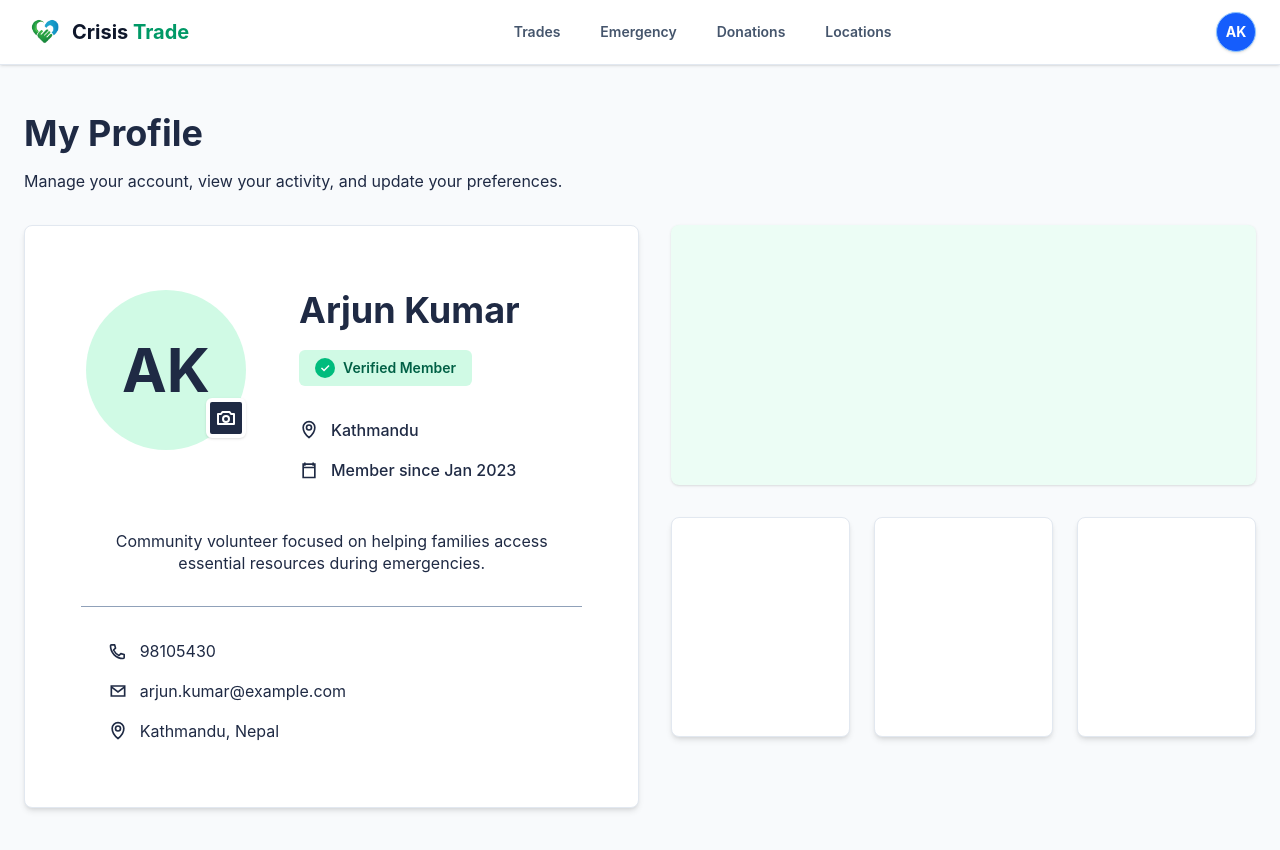
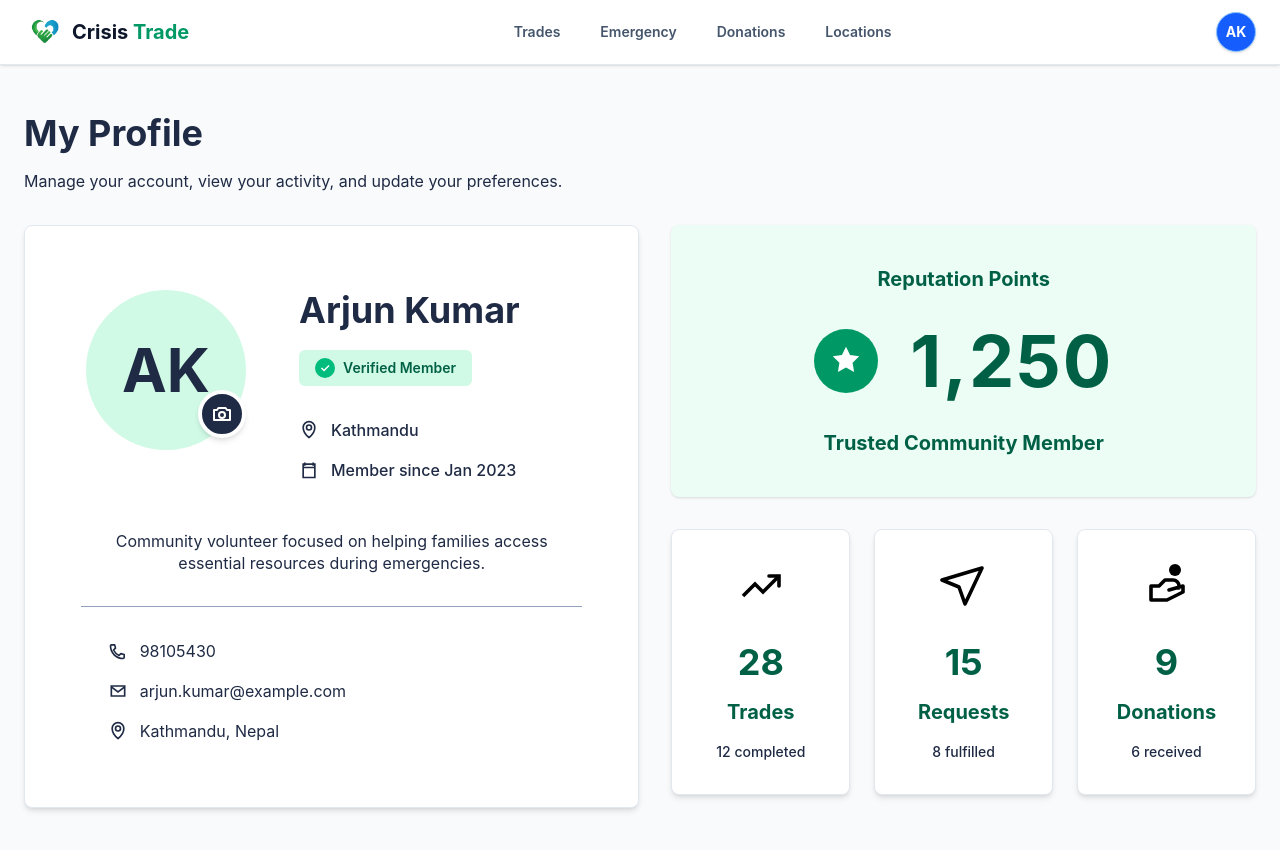
Before and after one commit to FreddieTheObserver/hackathon-crisistrade, a React (Vite) app in the folder frontend/: page /profile in a window 1280 px wide. Shown: the top 850 px of the page. Built offline with nearby package versions, Linux system fonts and the light colour scheme; no server answers.

Commit message:
874 - Add full layout text profile

```diff
--- a/frontend/src/modules/profile/pages/ProfilePage.tsx
+++ b/frontend/src/modules/profile/pages/ProfilePage.tsx
@@ -17,7 +17,7 @@ export const ProfilePage = () => {
                   AK
                 </div>
                 <button
-                  className="absolute bottom-3 right-0 flex h-10 w-10 items-center justify-center rounded-md border-4 border-white bg-[#1F2A44] text-white shadow-sm"
+                  className="absolute bottom-3 right-0 flex h-12 w-12 items-center justify-center rounded-full border-4 border-white bg-[#1F2A44] text-white shadow-md transition hover:-translate-y-0.5 hover:bg-[#263657] hover:shadow-lg hover:ring-2 hover:ring-emerald-100"
                   type="button"
                 >
                   <svg aria-hidden="true" className="h-6 w-6" fill="none" viewBox="0 0 24 24">
@@ -108,12 +108,57 @@ export const ProfilePage = () => {
           </article>
 
           <div className="space-y-8">
-            <div className="min-h-[260px] rounded-lg bg-emerald-50 shadow-sm" />
+            <article className="flex min-h-[260px] flex-col items-center justify-center rounded-lg bg-emerald-50 px-8 py-10 text-center shadow-sm">
+              <h2 className="text-xl font-bold text-emerald-800">Reputation Points</h2>
+
+              <div className="mt-8 flex items-center justify-center gap-8">
+                <div className="flex h-16 w-16 items-center justify-center rounded-full bg-emerald-600 text-white">
+                  <svg aria-hidden="true" className="h-9 w-9" fill="currentColor" viewBox="0 0 24 24">
+                    <path d="m12 2.5 2.7 5.5 6.1.9-4.4 4.3 1 6.1L12 16.4l-5.4 2.9 1-6.1-4.4-4.3 6.1-.9L12 2.5Z" />
+                  </svg>
+                </div>
+
+                <p className="text-7xl font-bold tracking-wide text-emerald-800">1,250</p>
+              </div>
+
+              <p className="mt-8 text-xl font-bold text-emerald-800">Trusted Community Member</p>
+            </article>
 
             <div className="grid gap-6 sm:grid-cols-3">
-              <div className="min-h-[220px] rounded-lg border border-slate-200 bg-white shadow-md" />
-              <div className="min-h-[220px] rounded-lg border border-slate-200 bg-white shadow-md" />
-              <div className="min-h-[220px] rounded-lg border border-slate-200 bg-white shadow-md" />
+              <article className="flex min-h-[220px] flex-col items-center justify-center rounded-lg border border-slate-200 bg-white px-6 py-8 text-center shadow-md">
+                <svg aria-hidden="true" className="h-12 w-12 text-black" fill="none" viewBox="0 0 24 24">
+                  <path d="M3 17 9 11l4 4 8-8" stroke="currentColor" strokeWidth="1.8" />
+                  <path d="M16 7h5v5" stroke="currentColor" strokeLinecap="round" strokeWidth="1.8" />
+                </svg>
+                <p className="mt-8 text-4xl font-bold text-emerald-800">28</p>
+                <h3 className="mt-4 text-xl font-bold text-emerald-800">Trades</h3>
+                <p className="mt-4 text-sm font-medium text-[#1F2A44]">12 completed</p>
+              </article>
+
+              <article className="flex min-h-[220px] flex-col items-center justify-center rounded-lg border border-slate-200 bg-white px-6 py-8 text-center shadow-md">
+                <svg aria-hidden="true" className="h-12 w-12 text-black" fill="none" viewBox="0 0 24 24">
+                  <path d="m21 3-8.5 18-3-8.5L1 9l20-6Z" stroke="currentColor" strokeLinejoin="round" strokeWidth="1.8" />
+                </svg>
+                <p className="mt-8 text-4xl font-bold text-emerald-800">15</p>
+                <h3 className="mt-4 text-xl font-bold text-emerald-800">Requests</h3>
+                <p className="mt-4 text-sm font-medium text-[#1F2A44]">8 fulfilled</p>
+              </article>
+
+              <article className="flex min-h-[220px] flex-col items-center justify-center rounded-lg border border-slate-200 bg-white px-6 py-8 text-center shadow-md">
+                <svg aria-hidden="true" className="h-12 w-12 text-black" fill="none" viewBox="0 0 24 24">
+                  <path
+                    d="M4 12h4l3-3h4a3 3 0 0 1 3 3v1M4 12v7h8l8-4v-3l-7 2"
+                    stroke="currentColor"
+                    strokeLinecap="round"
+                    strokeLinejoin="round"
+                    strokeWidth="1.8"
+                  />
+                  <path d="M16 7a3 3 0 1 0 0-6 3 3 0 0 0 0 6Z" fill="currentColor" />
+                </svg>
+                <p className="mt-8 text-4xl font-bold text-emerald-800">9</p>
+                <h3 className="mt-4 text-xl font-bold text-emerald-800">Donations</h3>
+                <p className="mt-4 text-sm font-medium text-[#1F2A44]">6 received</p>
+              </article>
             </div>
           </div>
         </section>
```
